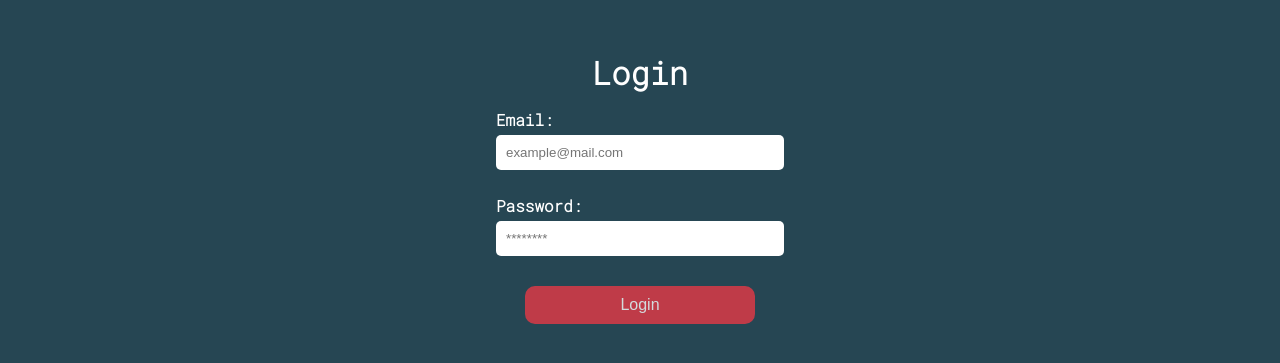
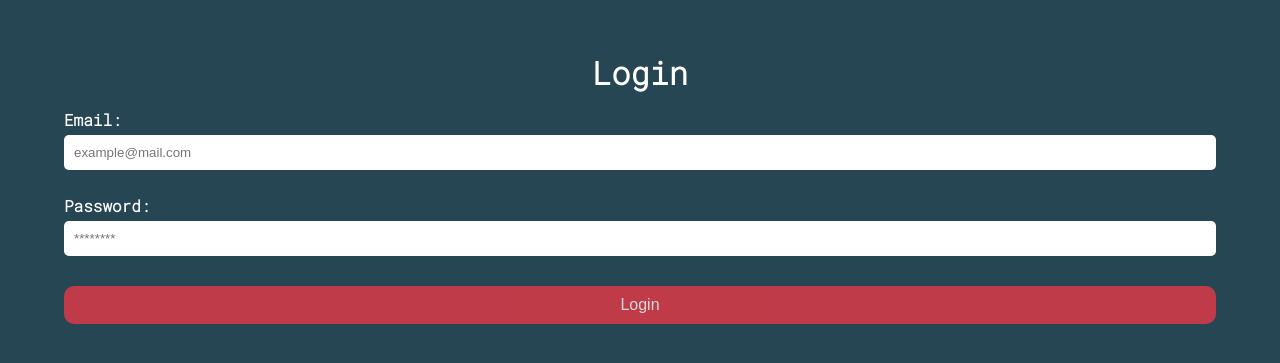
Before and after one commit to myildiz97/calculation-tool, a React (Vite) app in the folder client/: page / in a window 1280 px wide. Shown: the part 213-576 px from the top of the page. Built offline with nearby package versions, Linux system fonts and the light colour scheme.

Commit message:
form components & admin panel development

```diff
--- a/client/src/components/InputPage.jsx
+++ b/client/src/components/InputPage.jsx
@@ -1,15 +1,14 @@
+import { useState } from 'react';
 import { useForm } from 'react-hook-form';
 import { zodResolver } from '@hookform/resolvers/zod';
 import { z } from 'zod';
 // import axios from "axios";
 // import { toast } from "react-hot-toast";
 // import { useNavigate } from "react-router-dom";
-import { useState } from 'react';
-// import ImageContainer from "./ImageContainer";
-import { AiFillFileAdd } from "react-icons/ai";
-
-const MAX_FILE_SIZE = 5000000;
-const ACCEPTED_IMAGE_TYPES = ["image/jpeg", "image/jpg", "image/png", "image/webp"];
+import CustomInput from '../forms/CustomInput.jsx';
+import FormInput from '../forms/FormInput.jsx';
+import ImageContainer from '../forms/ImageContainer.jsx';
+import { MAX_FILE_SIZE, ACCEPTED_IMAGE_TYPES } from '../constants/constants.js';
 
 const schema = z.object({
   image: z
@@ -20,15 +19,30 @@ const schema = z.object({
       (files) => ACCEPTED_IMAGE_TYPES.includes(files?.[0]?.type),
       ".jpg, .jpeg, .png and .webp files are accepted."
     ),
-  title: z.string(),
-  description: z.string(),
-  placeholder: z.string(),
-  variableName: z.string(),
+  title: z
+    .string()
+    .nonempty("Title is required!"),
+  description: z
+    .string()
+    .nonempty("Description is required!"),
+  placeholder: z.array(z
+    .string()
+    .nonempty("Placeholder is required!")
+  ),
+  variableName: z.array(z
+    .string()
+    .nonempty("Variable is required!")
+    .refine((value) => isNaN(Number(value)), "Variable name cannot be just a number")
+  ),
 });
 
 const InputPage = () => {
   // const navigate = useNavigate();
+
   const [backgroundImage, setBackgroundImage] = useState(null);
+  const [numberOfVars, setNumberOfVars] = useState(null);
+  const [inputNumbers, setInputNumbers] = useState([]);
+  const [numberError, setNumberError] = useState(null);
 
   const { handleSubmit, register, formState: { errors } } = useForm({
     resolver: zodResolver(schema),
@@ -40,75 +54,53 @@ const InputPage = () => {
   };
 
   return (
-    <div className="input-page">
-      <form noValidate onSubmit={handleSubmit(onSubmit)} className="input-page-form">
-        <div className="form-inputs">
-          <div
-            className="image-container"
-            style={{ backgroundImage: `url(${backgroundImage})` }}
-          >
-            <label htmlFor="imageInput" className="upload-button">
-              <AiFillFileAdd />
-            </label>
-            <input
-              type="file"
-              id="imageInput"
-              accept="image/*"
-              {...register("image", {
-                required: true,
-                onChange: (e) => {
-                  setBackgroundImage(URL.createObjectURL(e.target.files[0]))
+    <>
+      {
+        inputNumbers.length < 1 ? (
+          <div className="form-inputNums">
+            <label htmlFor="inputNumber">Enter the number of variable inputs: </label>
+            <div>
+              <input type="number" id="inputNumber" placeholder="3" min="0" onChange={(e) => setNumberOfVars(e.target.value)} />
+              <button onClick={() => {
+                if (!numberOfVars) setNumberError("Input number must be entered");
+                if (numberOfVars < 0) {
+                  setNumberError("Input number cannot be negative!");
+                } else {
+                  const array = Array.from({ length: numberOfVars }, (_, index) => index.toString());
+                  setInputNumbers(array);
                 }
-              })}
-            />
+            }}>Get Variables</button>
+            </div>
+            {numberError && <p className="errors">{numberError}</p>}
           </div>
-          {errors?.image && <p className="errors">{errors?.image?.message}</p>}
-        </div>
-        <div className="form-inputs">
-          <label htmlFor="input-page-titles">Title: </label>
-          <input
-            id="input-page-title"
-            type="text"
-            {...register("title")}
-            placeholder="How many rooms and bathrooms are there in your home?"
-          />
-          {errors?.title && <p className="errors">{errors?.title?.message}</p>}
-        </div>
-        <div className="form-inputs">
-          <label htmlFor="input-page-desc">Description: </label>
-          <input
-            id="input-page-desc"
-            type="text"
-            {...register("description")}
-            placeholder="Fill in the following details about your home."
-          />
-          {errors?.description && <p className="errors">{errors?.description?.message}</p>}
-        </div>
-        <div className="custom-inputs">
-          <div className="form-inputs">
-            <label htmlFor="input-page-placeholder-1">Placeholder 1: </label>
-            <input
-              id="input-page-placeholder-1"
-              type="text"
-              {...register("placeholder")}
-              placeholder="Enter custom placeholder..."
-            />
-            {errors?.placeholder && <p className="errors">{errors?.placeholder?.message}</p>}
+        ) : (
+          <div className="input-page">
+            <form noValidate onSubmit={handleSubmit(onSubmit)} className="input-page-form">
+              <ImageContainer
+                register={register}
+                errors={errors}
+                backgroundImage={backgroundImage}
+                setBackgroundImage={setBackgroundImage}
+                />
+              <FormInput
+                register={register}
+                errors={errors}
+                name={"title"}
+                placeholder={"How many rooms and bathrooms are there in your home?"}
+                />
+              <FormInput
+                register={register}
+                errors={errors}
+                name={"description"}
+                placeholder={"Fill in the following details about your home."}
+                />
+              <CustomInput register={register} errors={errors} inputNumbers={inputNumbers} />
+              <button type="submit">Submit</button>
+            </form>
           </div>
-          <div className="form-inputs">
-            <label htmlFor="input-page-variable-1">Variable 1: </label>
-            <input
-              id="input-page-variable-1"
-              type="text"
-              {...register("variableName")}
-              placeholder="Enter custom placeholder..."
-            />
-            {errors?.variableName && <p className="errors">{errors?.variableName?.message}</p>}
-          </div>
-        </div>
-        <button type="submit">Submit</button>
-      </form>
-    </div>
+        )
+      }
+    </>
   );
 };
 
--- /dev/null
+++ b/client/src/constants/constants.js
@@ -0,0 +1,2 @@
+export const MAX_FILE_SIZE = 5000000;
+export const ACCEPTED_IMAGE_TYPES = ["image/jpeg", "image/jpg", "image/png", "image/webp"];
--- /dev/null
+++ b/client/src/forms/CustomInput.jsx
@@ -0,0 +1,32 @@
+const CustomInput = ({ inputNumbers=["0"], register, errors }) => {
+  return (
+    <div className="custom-inputs">
+      {inputNumbers.map((input, index) => (
+        <div key={index}>
+          <div className="form-inputs">
+            <label htmlFor={`placeholder-${index}`}>{index + 1}. Placeholder: </label>
+            <input
+              id={`placeholder-${index}`}
+              type="text"
+              {...register(`placeholder.${index}`)}
+              placeholder="Enter custom placeholder..."
+            />
+            {errors?.placeholder?.[index] && <p className="errors">{errors?.placeholder?.[index]?.message}</p>}
+          </div>
+          <div className="form-inputs">
+            <label htmlFor={`variable-${index}`}>{index + 1}. Variable: </label>
+            <input
+              id={`variable-${index}`}
+              type="text"
+              {...register(`variableName.${index}`)}
+              placeholder="Enter custom placeholder..."
+            />
+            {errors?.variableName?.[index] && <p className="errors">{errors?.variableName?.[index]?.message}</p>}
+          </div>
+        </div>
+      ))}
+    </div>
+  );
+};
+
+export default CustomInput;
--- /dev/null
+++ b/client/src/forms/FormInput.jsx
@@ -0,0 +1,15 @@
+const FormInput = ({ register, errors, name, placeholder, type="text" }) => {
+  return (
+    <div className="form-inputs">
+      <label htmlFor={`input-page-${name}`}>{name.charAt(0).toUpperCase() + name.slice(1)}: </label>
+      <input
+        id={`input-page-${name}`}
+        type={type}
+        {...register(name)}
+        placeholder={placeholder}
+      />
+      {errors?.[name] && <p className="errors">{errors?.[name]?.message}</p>}
+    </div>
+  );
+};
+export default FormInput;
--- /dev/null
+++ b/client/src/forms/ImageContainer.jsx
@@ -0,0 +1,28 @@
+import { AiFillFileAdd } from "react-icons/ai";
+
+const ImageContainer = ({ register, errors, backgroundImage, setBackgroundImage }) => {
+  return (
+    <div className="form-inputs">
+      <div
+        className="image-container"
+        style={{ backgroundImage: `url(${backgroundImage})` }}
+      >
+        <label htmlFor="imageInput" className="upload-button">
+          <AiFillFileAdd />
+        </label>
+        <input
+          type="file"
+          id="imageInput"
+          accept="image/*"
+          {...register("image", {
+            required: true,
+            onChange: (e) => setBackgroundImage(URL.createObjectURL(e.target.files[0]))
+          })}
+        />
+      </div>
+      {errors?.image && <p className="errors">{errors?.image?.message}</p>}
+    </div>
+  );
+};
+
+export default ImageContainer;
--- a/client/src/index.css
+++ b/client/src/index.css
@@ -12,16 +12,27 @@ html, body {
   background-color: #264653;
 }
 
+body {
+  display: flex;
+  justify-content: center;
+  text-align: center;
+  width: 100%;
+}
+
 h1, h2, h3 {
   margin: 0;
   padding: 0;
 }
 
+#root {
+  width: 90%;
+}
+
 .wrapper {
-  min-width: 320px;
+  display: flex;
+  flex-direction: column;
+  justify-content: center;
   min-height: 100vh;
-  display: grid;
-  place-content: center;
 }
 
 .form-h1 {
@@ -30,16 +41,48 @@ h1, h2, h3 {
 }
 
 .log-reg-form {
-  width: calc(320px * 0.9);
+  width: 100%;
   display: flex;
   flex-direction: column;
   color: #fff;
 }
 
+.input-page {
+  margin-top: 20px;
+}
+
 .custom-inputs {
   width: 100%;
   margin: 10px auto;
-  border: 1px solid red;
+}
+
+.form-inputNums {
+  display: flex;
+  flex-direction: column;
+  align-items: center;
+  gap: 20px;
+  width: 100%;
+  margin-top: 20px;
+}
+
+.form-inputNums div {
+  width: 100%;
+  display: flex;
+  align-items: center;
+  justify-content: center;
+  gap: 10px;
+}
+
+.form-inputNums div input {
+  width: 100%;
+  height: 40px;
+  border: none;
+  border-radius: 10px;
+  padding-left: 20px;
+}
+
+.form-inputNums div button {
+  margin: auto 0;
 }
 
 .form-inputs {
@@ -50,8 +93,10 @@ h1, h2, h3 {
   font-size: 1em;
 }
 
-.form-inputs label {
+label {
+  text-align: start;
   font-weight: bold;
+  color: #fff;
 }
 
 .form-inputs input, .form-inputs select {
@@ -61,12 +106,12 @@ h1, h2, h3 {
   border: none;
 }
 
-.log-reg-form button {
+button {
   border: none;
   background: #e63946;
   opacity: 0.8;
   padding: 10px;
-  width: 80%;
+  width: 100%;
   border-radius: 10px;
   margin: 10px auto 0;
   color: #fff;
@@ -74,7 +119,7 @@ h1, h2, h3 {
   cursor: pointer;
 }
 
-.log-reg-form button:hover {
+button:hover {
   opacity: 1;
   font-weight: bold;
 }
@@ -85,6 +130,7 @@ h1, h2, h3 {
 
 .errors {
   margin-bottom: 0;
+  margin-right: auto;
   color: #e63946;
   font-weight: bold;
 }
@@ -117,6 +163,7 @@ h1, h2, h3 {
   border-radius: 10px;
   cursor: pointer;
   transition: background-color 0.3s;
+  color: #000;
 }
 
 .upload-button:hover {
--- a/client/src/pages/Login.jsx
+++ b/client/src/pages/Login.jsx
@@ -10,9 +10,11 @@ import { USER_ROLES } from '../../../server/constants/constans';
 const schema = z.object({
   email: z
     .string()
+    .nonempty("Email is required!")
     .regex(/^[A-Z0-9._%+-]+@[A-Z0-9.-]+\.[A-Z]{2,4}$/i, "Invalid email address"),
   password: z
     .string()
+    .nonempty("Password is required!")
     .min(8, "Password should be at least 8 characters"),
 });
 
--- a/client/src/pages/Register.jsx
+++ b/client/src/pages/Register.jsx
@@ -8,12 +8,15 @@ import { USER_ROLES } from "../../../server/constants/constans";
 
 const schema = z.object({
   fullName: z
-    .string(),
+    .string()
+    .nonempty("Full name is required!"),
   email: z
     .string()
+    .nonempty("Email is required")
     .regex(/^[A-Z0-9._%+-]+@[A-Z0-9.-]+\.[A-Z]{2,4}$/i, "Invalid email address"),
   password: z
     .string()
+    .nonempty("Password is required!")
     .min(8, "Password should be at least 8 characters"),
   role: z
     .enum(USER_ROLES, "User role must be selected"),
```
Also changed, not shown: client/src/components/ImageContainer.jsx (deleted, +0 -33 lines).
